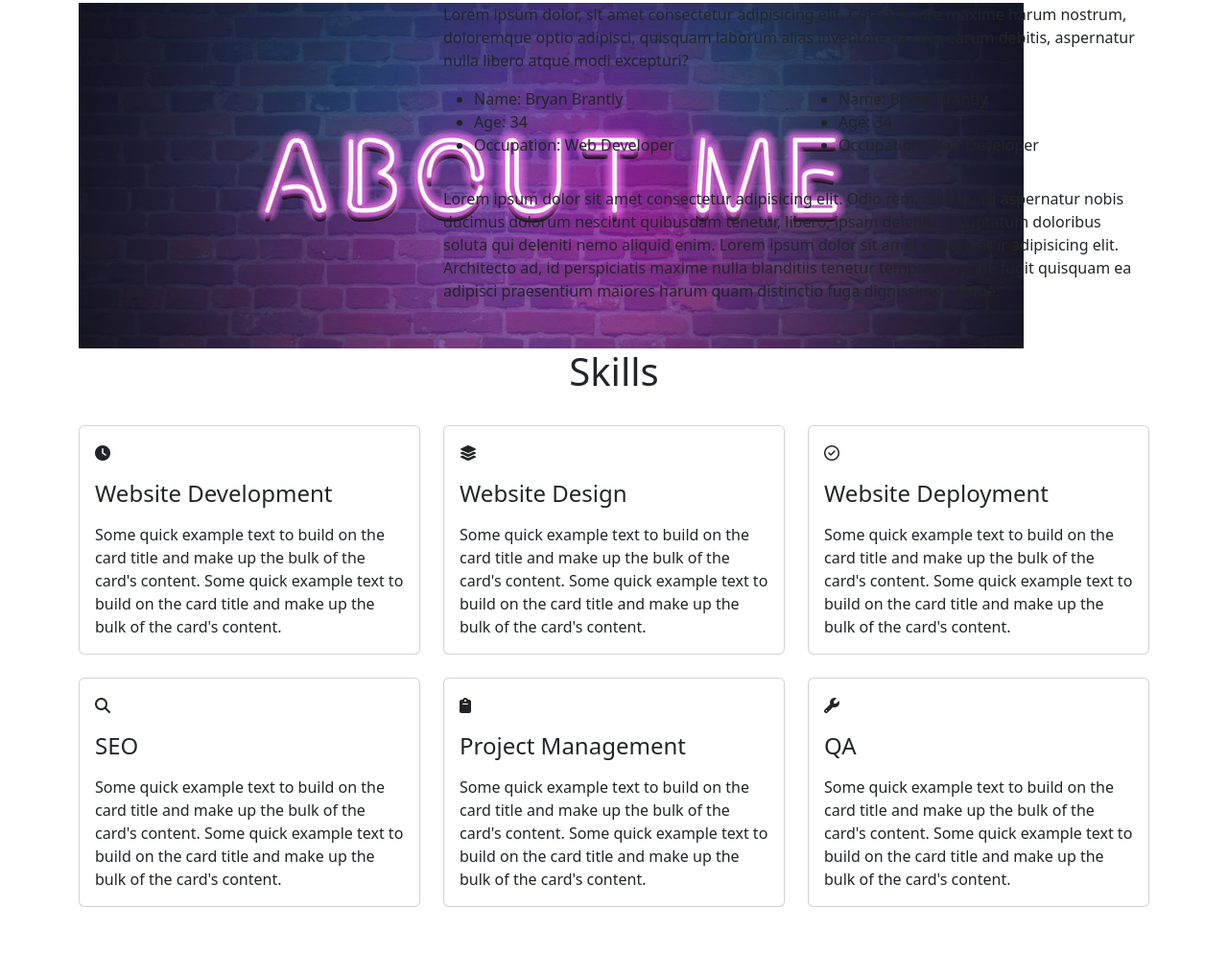
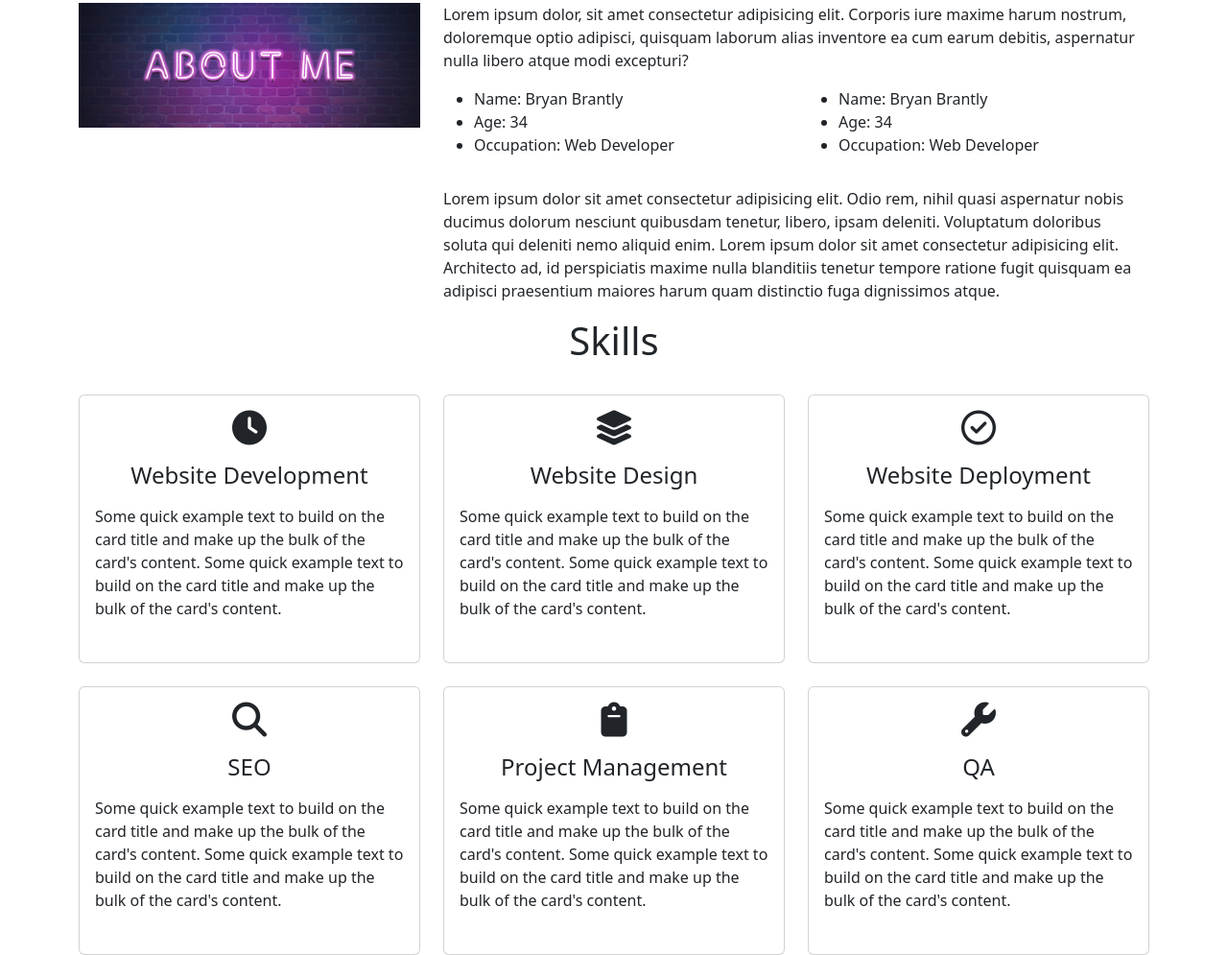
Before and after one commit to BBrantly90/Personal-Porfolio, a plain HTML site: page index.html in a window 1280 px wide. Shown: the part 917-1912 px from the top of the page at 96% size. Before the commit the page ends 1862 px from the top, so only its background shows below. Drawn offline with nearby package versions, Linux system fonts and the light colour scheme.

Commit message:
Added styling for about section

```diff
--- a/css/style.css
+++ b/css/style.css
@@ -8,6 +8,12 @@
 /* text above image */
 .hero_title {
     font-size: 4.5rem;
+}
+.navbar-brand {
+    color: white;
+}
+.nav-link {
+    color: white;
 }
 .hero_desc {
     font-size: 2rem;
@@ -20,3 +26,30 @@
     transform: translate(-50%, -50%);
     color: white;
 }
+/* about section image */
+.imageAboutPage {
+    width: 100%;
+}
+/* skills section */
+.skillsText.card {
+    height: 280px;
+    cursor: pointer;
+}
+.skillsIcon {
+    font-size: 36px;
+    text-align: center;
+    width: 100%;
+}
+.card-title {
+    text-align: center;
+}
+.card:hover .skillsIcon {
+    color: #008000;
+}
+.skillsText:hover {
+    border: 1px solid #008000;
+}
+/* background-color on navbar scroll */
+.navbarScroll.navbarDark {
+    background-color: black;
+}
```
